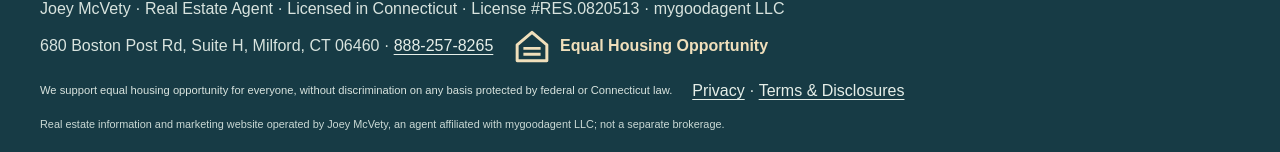
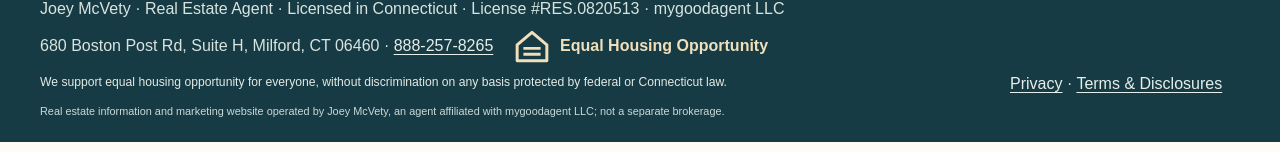
Before and after one commit to joeysellsct/Explore-Connecticut-Living, a Next.js app: page /en/towns/andover in a window 1280 px wide. Shown: the part 4696-4848 px from the top of the page. Built offline with nearby package versions, Linux system fonts and the light colour scheme; no server answers.

Commit message:
Style full Equal Housing Opportunity disclosure for legibility

```diff
--- a/app/globals.css
+++ b/app/globals.css
@@ -269,3 +269,6 @@ body{background:var(--coastal-cream);color:var(--coastal-ink)}
 
 /* Keep the Equal Housing Opportunity logo visible in the compact footer */
 .footer-minimal-housing{display:inline-flex;align-items:center;gap:.55rem;white-space:nowrap;color:#f0dfbb!important}.footer-minimal-housing svg{display:block;flex-shrink:0;width:38px;height:38px;color:#f0dfbb}@media(max-width:760px){.footer-minimal-housing{margin:.7rem 0}}
+
+/* Full fair housing disclosure remains visible beside the restored logo */
+.footer-housing-disclosure{flex-basis:100%;margin:.1rem 0 .35rem;color:#e2eae5;font-size:.76rem;line-height:1.65;max-width:950px}
```
